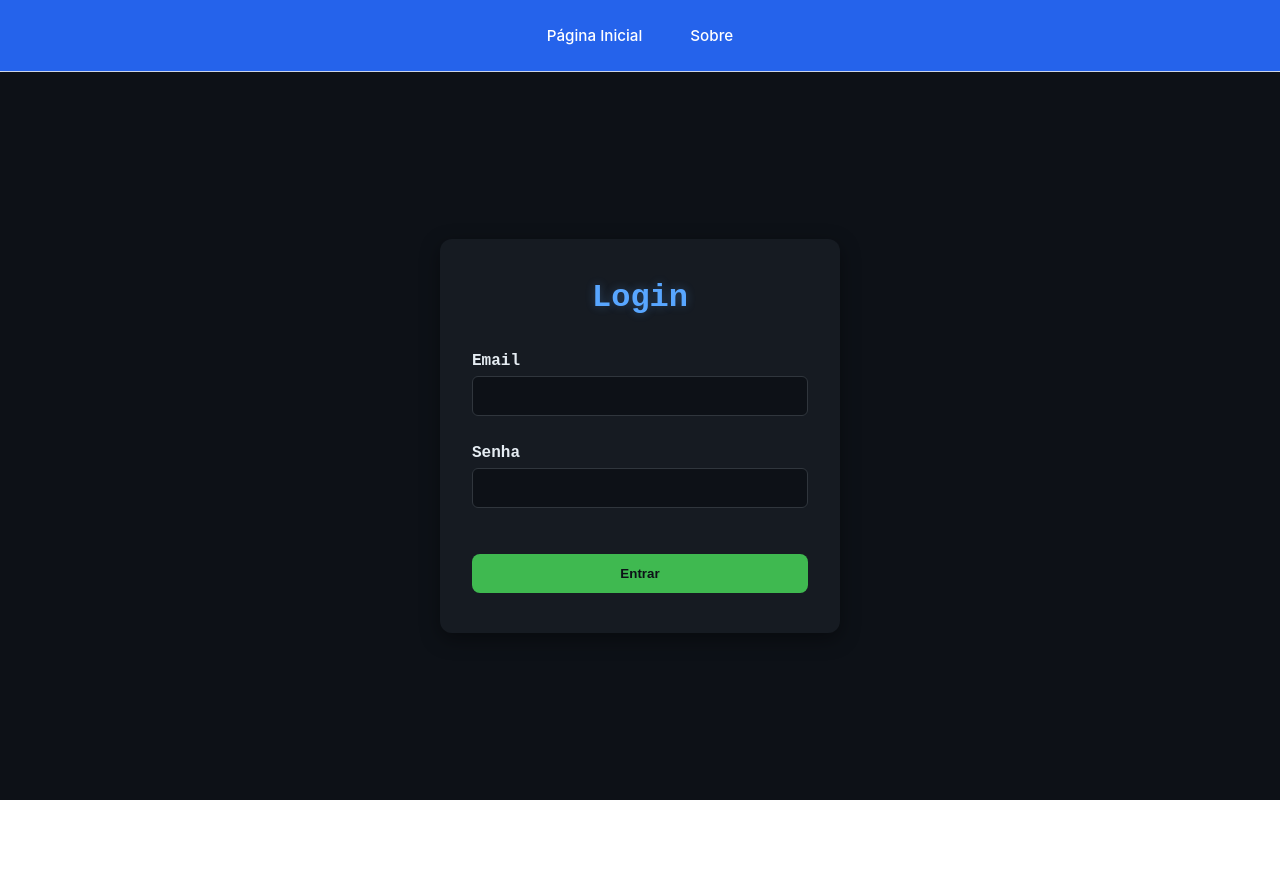
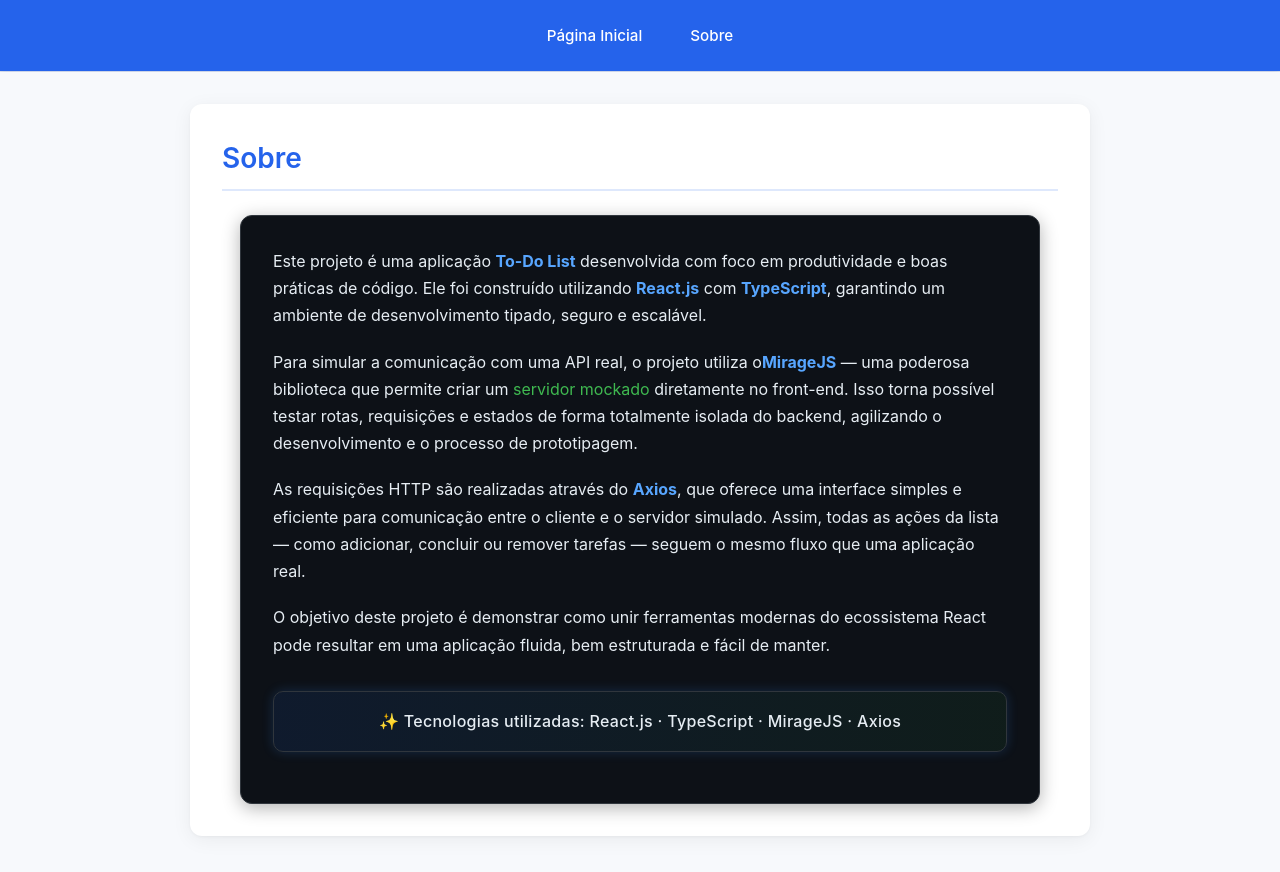
Before and after one commit to nelsomartinss/react-typescript, a React (Vite) app: page /sobre in a window 1280 px wide. Before the commit the page ends 800 px from the top, so only its background shows below. Built offline with nearby package versions, Linux system fonts and the light colour scheme; what miragejs would draw is missing.

Commit message:
refactor: restructure routing and remove authentication context and login components

```diff
--- a/src/App.tsx
+++ b/src/App.tsx
@@ -1,10 +1,21 @@
-import { AuthProvider } from "./shared/contexts/AuthContext";
-import { AppRoutes } from "./shared/Routes/Routes";
+import { BrowserRouter, Route, Routes } from "react-router";
+import { AppLayout } from "./shared/layout/AppLayout";
+import { NotFound } from "./pages/NotFound/NotFound";
+import { Details } from "./pages/Details/Details";
+import { About } from "./pages/About/About";
+import { Home } from "./pages/Home/Home";
 
 export const App = () => {
   return (
-    <AuthProvider>
-      <AppRoutes />
-    </AuthProvider>
+    <BrowserRouter>
+      <AppLayout>
+        <Routes>
+          <Route path="/" element={<Home />} />
+          <Route path="/sobre" element={<About />} />
+          <Route path="/detalhes/:id" element={<Details />} />
+          <Route path="*" element={<NotFound />} />
+        </Routes>
+      </AppLayout>
+    </BrowserRouter>
   );
 };
--- a/src/components/TodoItem/TodoItem.tsx
+++ b/src/components/TodoItem/TodoItem.tsx
@@ -1,4 +1,4 @@
-import { Link } from "react-router";
+import { Link } from "react-router"; // ✅ Corrigido import
 import TodoItemStyles from "./TodoItem.module.css";
 
 interface ITodoItemProps {
@@ -8,6 +8,7 @@
   onDelete(id: string): void;
   onFinish(id: string, complete: boolean): void;
 }
+
 export const TodoItem = ({
   id,
   label,
@@ -26,13 +27,17 @@
           {label}
         </span>
       </Link>
+
       <div className={TodoItemStyles.todoButtons}>
+        {!complete && (
           <button
             className={`${TodoItemStyles.todoButton} ${TodoItemStyles.finish}`}
             onClick={() => onFinish(id, complete)}
           >
             Concluir
           </button>
+        )}
+
         <button
           className={`${TodoItemStyles.todoButton} ${TodoItemStyles.delete}`}
           onClick={() => onDelete(id)}
--- a/src/pages/Login/Login.module.css
+++ /dev/null
@@ -1,68 +0,0 @@
-.PageContainer {
-  display: flex;
-  justify-content: center;
-  align-items: center;
-  height: 100vh;
-  background-color: #0d1117;
-  font-family: "Fira Code", monospace;
-}
-
-.PageContent {
-  background-color: #161b22;
-  padding: 40px 32px;
-  border-radius: 12px;
-  width: 100%;
-  max-width: 400px;
-  box-shadow: 0 6px 20px rgba(0, 0, 0, 0.4);
-  display: flex;
-  flex-direction: column;
-}
-
-.PageContent h1 {
-  color: #58a6ff;
-  margin-bottom: 24px;
-  text-align: center;
-  font-size: 2rem;
-  text-shadow: 0 0 10px rgba(88, 166, 255, 0.3);
-}
-
-.PageContent b {
-  color: #e6edf3;
-  margin-bottom: 6px;
-  margin-top: 12px;
-  display: block;
-}
-
-.Input {
-  padding: 10px 12px;
-  border-radius: 6px;
-  border: 1px solid #30363d;
-  background-color: #0d1117;
-  color: #e6edf3;
-  font-size: 1rem;
-  margin-bottom: 16px;
-  outline: none;
-  transition: border-color 0.2s ease, box-shadow 0.2s ease;
-}
-
-.Input:focus {
-  border-color: #58a6ff;
-  box-shadow: 0 0 8px rgba(88, 166, 255, 0.4);
-}
-
-.Button {
-  padding: 12px 16px;
-  border: none;
-  border-radius: 8px;
-  background-color: #3fb950;
-  color: #0d1117;
-  font-weight: 600;
-  cursor: pointer;
-  transition: background-color 0.2s ease, transform 0.1s ease;
-  margin-top: 12px;
-}
-
-.Button:hover {
-  background-color: #2ea043;
-  transform: translateY(-1px);
-}
--- a/src/pages/Login/Login.tsx
+++ /dev/null
@@ -1,44 +0,0 @@
-import { useState } from "react";
-
-import LoginStyles from "./Login.module.css";
-import { useAuthContext } from "../../shared/contexts/AuthContext";
-
-export const Login = () => {
-  const { login } = useAuthContext();
-  const [password, setPassword] = useState("");
-  const [email, setEmail] = useState("");
-
-  const handleLogin = () => {
-    console.log("Entrar");
-    login(email, password);
-  };
-
-  return (
-    <div className={LoginStyles.PageContainer}>
-      <div className={LoginStyles.PageContent}>
-        <h1>Login</h1>
-
-        <b>Email</b>
-        <input
-          value={email}
-          className={LoginStyles.Input}
-          onChange={(e) => setEmail(e.target.value)}
-        />
-
-        <b>Senha</b>
-        <input
-          type="password"
-          value={password}
-          className={LoginStyles.Input}
-          onChange={(e) => setPassword(e.target.value)}
-        />
-
-        <br />
-
-        <button className={LoginStyles.Button} onClick={handleLogin}>
-          Entrar
-        </button>
-      </div>
-    </div>
-  );
-};
--- a/src/shared/Routes/Routes.tsx
+++ /dev/null
@@ -1,35 +0,0 @@
-import { BrowserRouter, Route, Routes } from "react-router";
-import { useIsAuthenticated } from "../contexts/AuthContext";
-import { AppLayout } from "../layout/AppLayout";
-import { Details } from "../../pages/Details/Details";
-import { NotFound } from "../../pages/NotFound/NotFound";
-import { About } from "../../pages/About/About";
-import { Home } from "../../pages/Home/Home";
-import { Login } from "../../pages/Login/Login";
-
-export const AppRoutes = () => {
-  const isAuthenticated = useIsAuthenticated();
-  return (
-      <BrowserRouter>
-        {/* se estiver autentivado - ROTAS PRIVADAS */}
-        {isAuthenticated && (
-          <AppLayout>
-            <Routes>
-              <Route path="/" element={<Home />} />
-              <Route path="/sobre" element={<About />} />
-              <Route path="/detalhes/:id" element={<Details />} />
-              <Route path="*" element={<NotFound />} />
-            </Routes>
-          </AppLayout>
-        )}
-        {/* se não estiver autentivado - ROTAS PUBLICAS */}
-        {!isAuthenticated && (
-          <AppLayout>
-            <Routes>
-              <Route path="*" element={<Login />} />
-            </Routes>
-          </AppLayout>
-        )}
-      </BrowserRouter>
-  );
-};
--- a/src/shared/contexts/AuthContext.tsx
+++ /dev/null
@@ -1,44 +0,0 @@
-import { createContext, useContext, useState } from "react";
-
-interface IAuthContextProps {
-  email: string | undefined;
-  accessToken: string | undefined;
-
-  logout(): void;
-  login(email: string, password: string): void;
-}
-
-const AuthContext = createContext({} as IAuthContextProps);
-
-export const AuthProvider = ({ children }: React.PropsWithChildren) => {
-  const [email, setEmail] = useState<string>();
-  const [accessToken, setAccessToken] = useState<string>();
-
-  const logout = () => {
-    console.log("Fazendo logout");
-    setAccessToken(undefined);
-    setEmail(undefined);
-  };
-  const login = (email: string, password: string) => {
-    console.log("Fazendo login com", email, password);
-    setEmail(email);
-    // chamar API de login e pegar token (modo correto)
-    setAccessToken(crypto.randomUUID());
-  };
-  return (
-    <AuthContext.Provider value={{ email, accessToken, login, logout }}>
-      {children}
-    </AuthContext.Provider>
-  );
-};
-
-// hook personalizado, acessando contexto de autenticação de qualquer liugar
-export const useAuthContext = () => {
-    return useContext(AuthContext);
-}
-
-// hook personalizado, acessando se estamos autenticados ou não
-export const useIsAuthenticated = () => {
-    const { accessToken } = useAuthContext(); // string
-    return !!accessToken; // retorna se estamos autenticados ou não
-}
```
Lines whose indentation alone changed are shown as unchanged.
